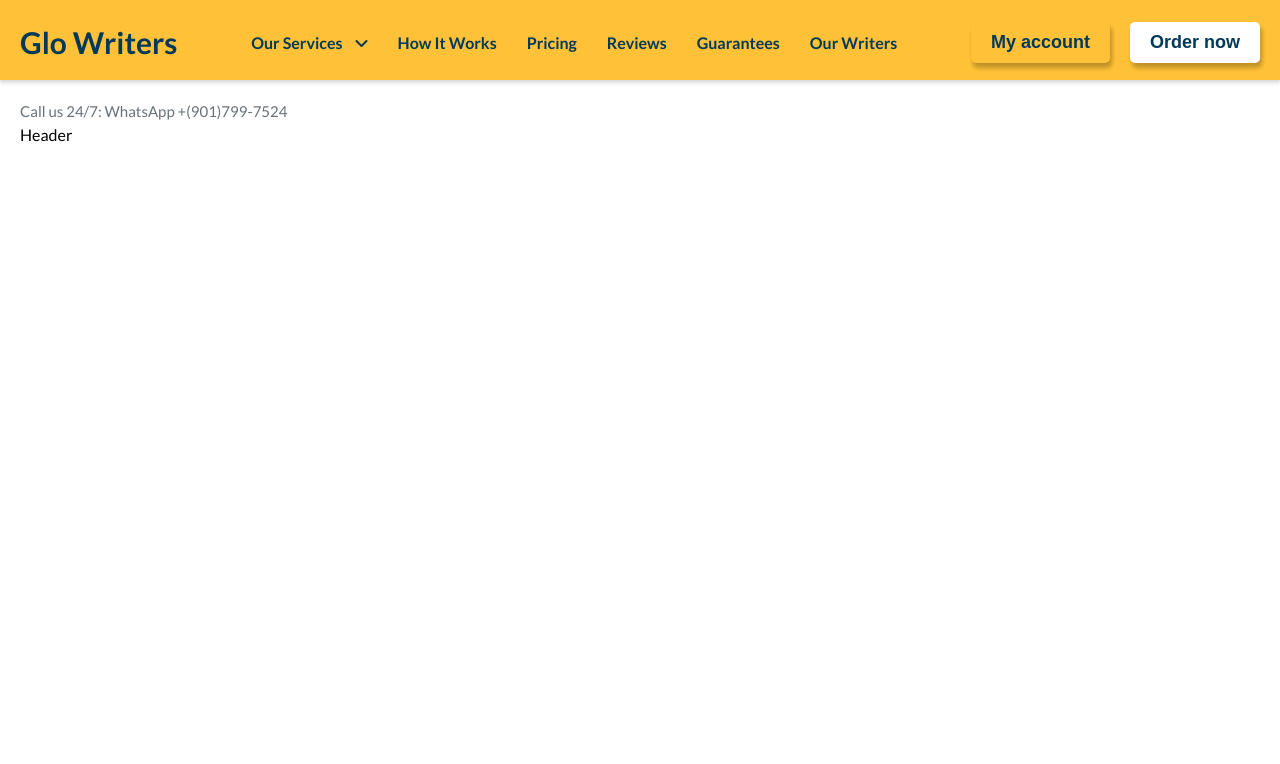
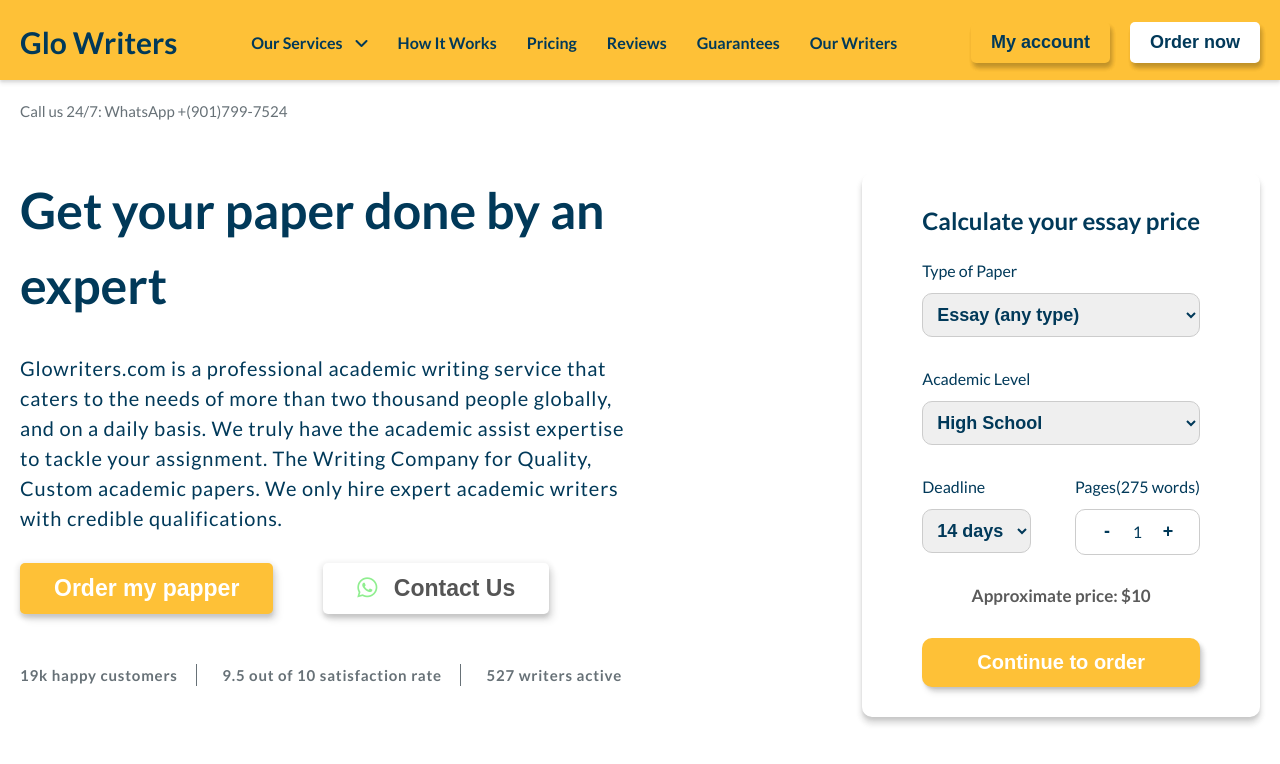
Before and after one commit to MorteyKafui/glo-write-clone, a React (Create React App) app: page / in a window 1280 px wide. Shown: the top 764 px of the page. Built offline with nearby package versions, Linux system fonts and the light colour scheme.

Commit message:
add header

```diff
--- a/src/components/Header.jsx
+++ b/src/components/Header.jsx
@@ -1,5 +1,274 @@
+/* eslint-disable jsx-a11y/anchor-is-valid */
+import styled from 'styled-components';
+
+const StyledHeader = styled.header`
+  color: #013959;
+  margin-top: 5rem;
+  display: flex;
+  justify-content: space-between;
+  align-items: flex-start;
+`;
+
+const StyledContents = styled.div`
+  flex: 0 0 50%;
+
+  h1 {
+    font-size: 5rem;
+    font-weight: 700;
+    margin-bottom: 3rem;
+  }
+
+  p {
+    font-size: 2rem;
+    letter-spacing: 0.8px;
+    margin-bottom: 3rem;
+    color: #013959;
+  }
+
+  .btns {
+    display: flex;
+    align-items: center;
+    gap: 5rem;
+    margin-bottom: 3rem;
+  }
+
+  .btn {
+    border: none;
+    border-radius: 5px;
+    padding: 1.2rem 3.4rem;
+    font-size: 2.3rem;
+    font-weight: 700;
+    box-shadow: 0 3px 3px rgba(0, 0, 0, 0.05), 0 4px 4px rgba(0, 0, 0, 0.07),
+      0 2px 4px 4px rgba(0, 0, 0, 0.05), 5px 7px 7px rgba(0, 0, 0, 0.07);
+    cursor: pointer;
+    transition: all 0.3s ease-in-out;
+  }
+
+  .btn--yellow {
+    background-color: #fec137;
+    color: #fff;
+
+    &:hover {
+      opacity: 0.7;
+    }
+  }
+
+  .btn--white {
+    background-color: #fff;
+    color: #555;
+
+    .fa-whatsapp {
+      color: lightgreen;
+      margin-right: 1rem;
+    }
+
+    &:hover {
+      opacity: 0.7;
+    }
+  }
+`;
+
+const StyledStats = styled.div`
+  display: flex;
+  justify-content: space-between;
+  align-items: center;
+  color: #677177;
+  margin-top: 5rem;
+
+  h3 {
+    padding: 0 1.8rem 0 0;
+    font-size: 1.5rem;
+    letter-spacing: 0.8px;
+  }
+
+  h3:not(:last-child) {
+    border-right: 1px solid #677177;
+  }
+`;
+
+const StyledCard = styled.div`
+  padding: 3rem 6rem;
+  box-shadow: 0 6px 6px 1px rgba(0, 0, 0, 0.08), 0 3px 3px rgba(0, 0, 0, 0.08),
+    0 6px 6px rgba(0, 0, 0, 0.08);
+  border-radius: 10px;
+  border-radius: 10px;
+
+  form {
+    display: flex;
+    flex-direction: column;
+    justify-content: center;
+    color: #013959;
+
+    h2 {
+      font-weight: 700;
+      margin-bottom: 2rem;
+    }
+
+    label {
+      margin-bottom: 1rem;
+    }
+
+    select,
+    .price {
+      margin-bottom: 3rem;
+    }
+
+    select {
+      font-size: 1.8rem;
+      font-weight: 700;
+      color: #013959;
+      border: 1px solid #ccc;
+      border-radius: 10px;
+      padding: 1rem;
+      outline: none;
+    }
+
+    .group {
+      display: flex;
+      justify-content: space-between;
+      gap: 1rem;
+
+      div {
+        display: flex;
+        flex-direction: column;
+        justify-content: stretch;
+
+        .btn-group {
+          display: flex;
+          flex-direction: row;
+          justify-content: center;
+          align-items: center;
+          border: 1px solid #ccc;
+          padding: 1rem;
+          border-radius: 10px;
+          outline: none;
+
+          button {
+            font-size: 2rem;
+            flex: 0 0 50%;
+            font-size: 1.8rem;
+            font-weight: 700;
+            border: none;
+            background-color: #fff;
+            cursor: pointer;
+            color: #013959;
+
+            &:hover {
+              color: #fec137;
+            }
+          }
+        }
+      }
+    }
+
+    .price {
+      text-align: center;
+      color: #5a5a5a;
+      font-size: 1.7rem;
+      font-weight: 700;
+    }
+
+    .submit {
+      border-radius: 10px;
+      border: none;
+      background-color: #fec137;
+      color: #fff;
+      font-size: 2rem;
+      font-weight: 700;
+      padding: 1.3rem 3rem;
+      cursor: pointer;
+      box-shadow: 3px 6px 6px rgba(0, 0, 0, 0.08),
+        2px 4px 4px rgba(0, 0, 0, 0.05), 1px 2px 2px rgba(0, 0, 0, 0.06),
+        4px 4px 4px rgba(0, 0, 0, 0.07);
+    }
+  }
+`;
+
 const Header = () => {
-  return <div>Header</div>;
+  return (
+    <StyledHeader>
+      <StyledContents>
+        <h1>Get your paper done by an expert</h1>
+        <p>
+          Glowriters.com is a professional academic writing service that caters
+          to the needs of more than two thousand people globally, and on a daily
+          basis. We truly have the academic assist expertise to tackle your
+          assignment. The Writing Company for Quality, Custom academic papers.
+          We only hire expert academic writers with credible qualifications.
+        </p>
+        <div className='btns'>
+          <button className='btn btn--yellow'>Order my papper</button>
+          <button className='btn btn--white'>
+            {' '}
+            <i class='fa-brands fa-whatsapp'></i> Contact Us
+          </button>
+        </div>
+        <StyledStats>
+          <h3>19k happy customers</h3>
+
+          <h3>9.5 out of 10 satisfaction rate</h3>
+
+          <h3>527 writers active</h3>
+        </StyledStats>
+      </StyledContents>
+      <StyledCard>
+        <div className='card-details'>
+          <form>
+            <h2>Calculate your essay price</h2>
+
+            <label htmlFor='paper'> Type of Paper</label>
+            <select name='paper' id='paper'>
+              <option value='' selected>
+                Essay (any type)
+              </option>
+              <option value='admission eassy'>Admission essay</option>
+              <option value='analysis essay'>Analysis essay</option>
+              <option value='blog post'>Blog post</option>
+            </select>
+            <label htmlFor='level'>Academic Level</label>
+            <select name='level' id='level'>
+              <option value='high school' selected>
+                High School
+              </option>
+              <option value='undergrad(1yr-2yrs)'>Undergrade(1-2yrs)</option>
+              <option value='undergrad(1yr-2yrs)'>Undergrade(3-4yrs)</option>
+              <option value='masters'>Masters</option>
+              <option value='phd'>PhD</option>
+            </select>
+
+            <div className='group'>
+              <div>
+                {' '}
+                <label htmlFor='line'>Deadline</label>
+                <select name='line' id='line'>
+                  <option value='14days' selected>
+                    14 days
+                  </option>
+                  <option value='7 days'>7 days</option>
+                  <option value='5 days'>5 days</option>
+                  <option value='3 days'>3 days</option>
+                </select>
+              </div>
+              <div>
+                {' '}
+                <label htmlFor='pages'>Pages(275 words)</label>
+                <div className='btn-group'>
+                  <button>-</button>
+                  <span>1</span>
+                  <button>+</button>
+                </div>
+              </div>
+            </div>
+
+            <p className='price'>Approximate price: $10</p>
+            <button type='submit' className='submit'>
+              Continue to order
+            </button>
+          </form>
+        </div>
+      </StyledCard>
+    </StyledHeader>
+  );
 };
 
 export default Header;
```
